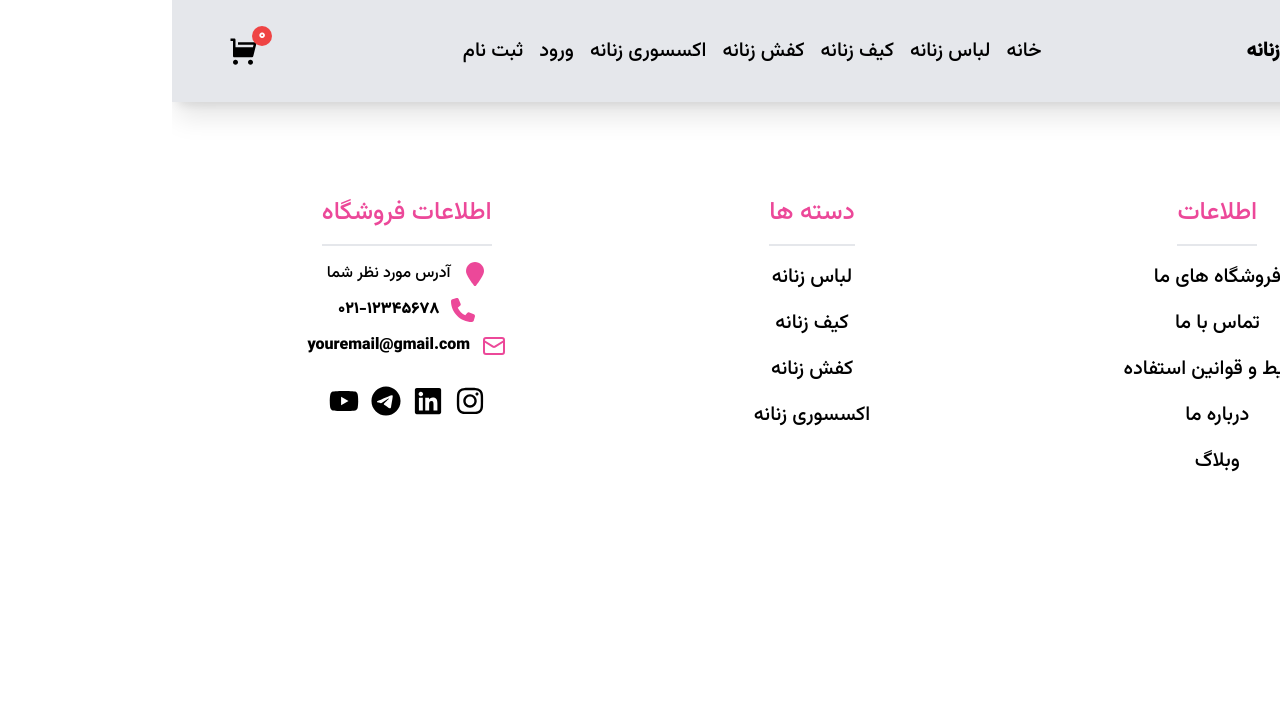
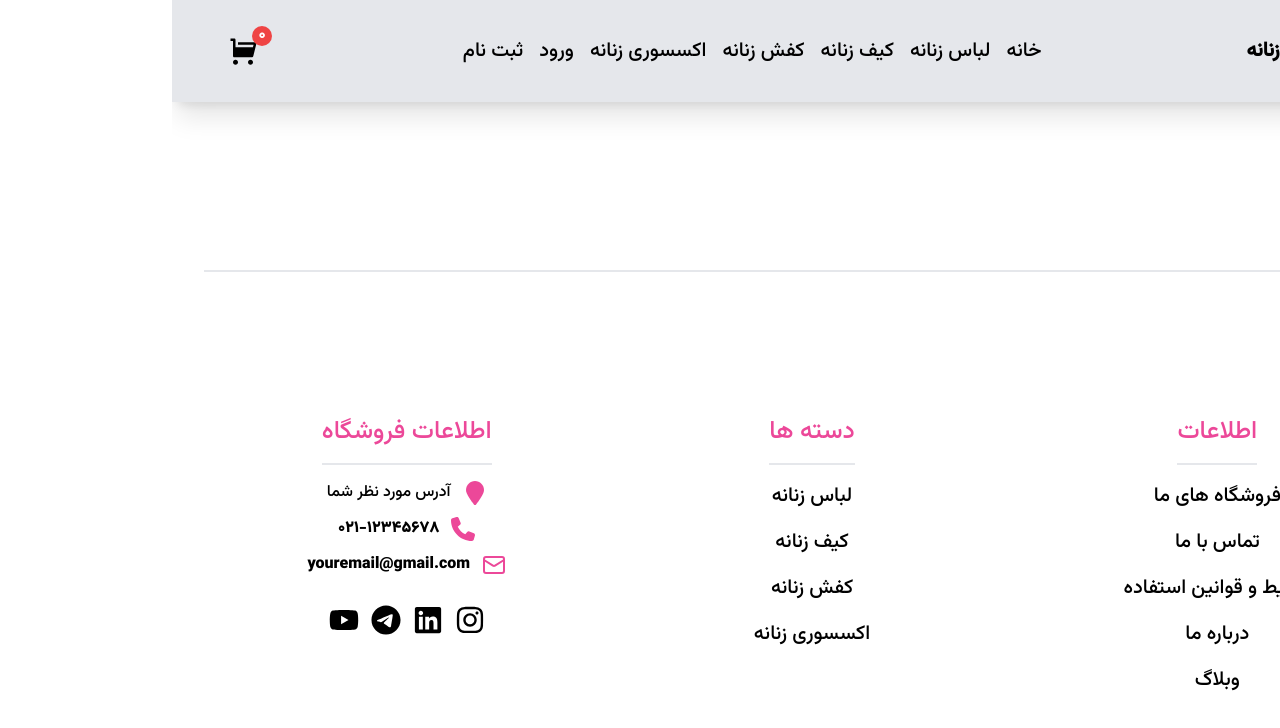
Before and after one commit to Hossein1371za/womenshop-react-tailwind, a React (Create React App) app: page /dress in a window 1280 px wide. Shown: the top 728 px of the page. Built offline with nearby package versions, Linux system fonts and the light colour scheme.

Commit message:
dress page

```diff
--- a/src/Core.js
+++ b/src/Core.js
@@ -3,6 +3,7 @@ import Header from "./componenets/header/Header";
 import Home from "./componenets/home/Home";
 import { BrowserRouter, Routes, Route } from "react-router-dom";
 import Footer from "./componenets/footer/Footer";
+import Dress from "./componenets/dress/Dress";
 
 const Core = () => {
   return (
@@ -10,6 +11,7 @@ const Core = () => {
       <Header />
       <Routes>
         <Route path="/" element={<Home />} />
+        <Route path="/dress" element={<Dress />} />
       </Routes>
       <Footer/>
     </BrowserRouter>
--- /dev/null
+++ b/src/componenets/dress/Dress.js
@@ -0,0 +1,14 @@
+import React from "react";
+import FilterProduct from "./FilterProduct";
+
+const Dress = () => {
+  return (
+    <div className="my-[80px]">
+      <div className="container mx-auto">
+        <FilterProduct />
+      </div>
+    </div>
+  );
+};
+
+export default Dress;
--- /dev/null
+++ b/src/componenets/dress/FilterProduct.js
@@ -0,0 +1,20 @@
+import React from 'react'
+
+const FilterProduct = () => {
+  return (
+    <div>
+        <div className='title-filter'>
+            <h3>دسته ها</h3>
+            <p>تی شرت و پولوشرت</p>
+            <p className='border-b-2 pb-4'>پالتو و کاپشن</p>
+        </div>
+        <div className='price-filter'>
+            <h3>قیمت</h3>
+            <input type='range' min="0" max="100" id='range' name='range'/>
+            <label for="range"></label>
+        </div>
+    </div>
+  )
+}
+
+export default FilterProduct
--- a/src/componenets/header/Headerdata.js
+++ b/src/componenets/header/Headerdata.js
@@ -1,7 +1,7 @@
 export const headerData =[
     {
         name:"خانه",
-        href:"/home",
+        href:"/",
     },
     {
         name:"لباس زنانه",
```
